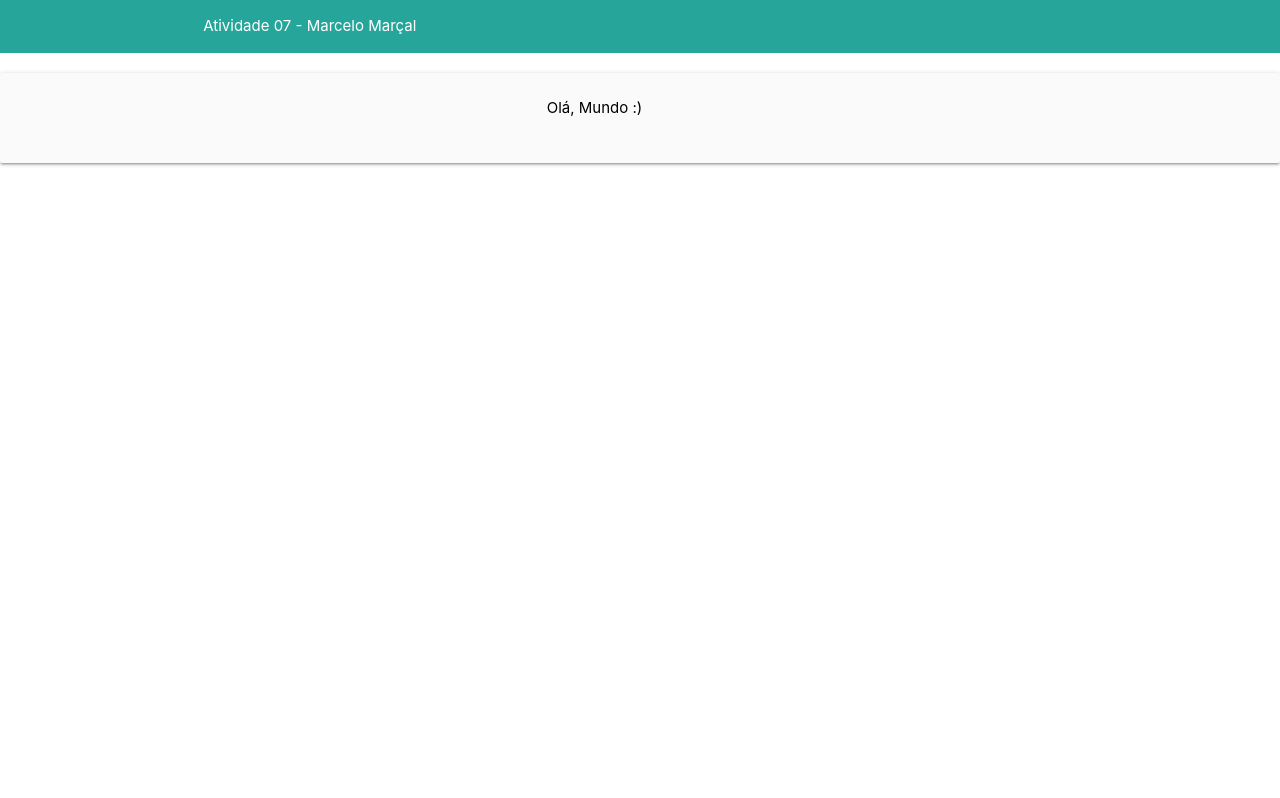
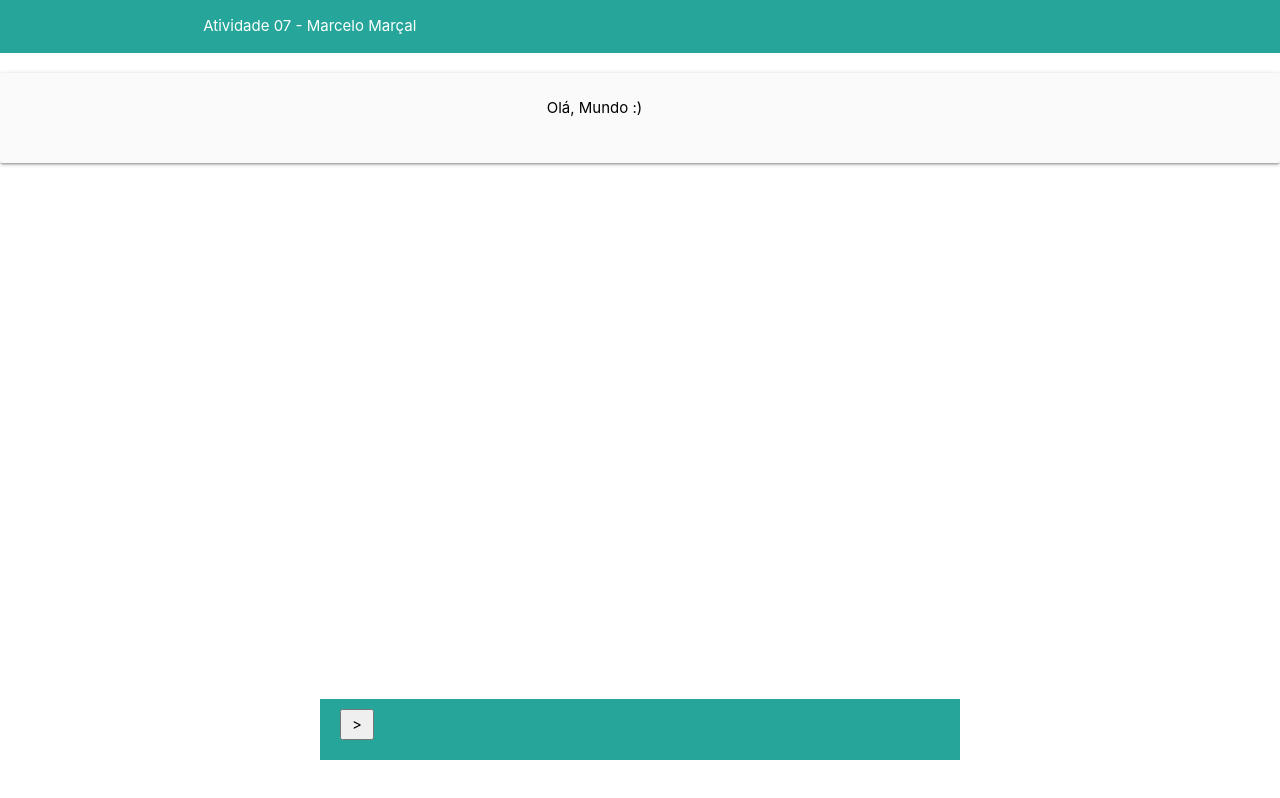
Before and after one commit to m-marcal/radio-on-internet, an Angular app: page / in a window 1280 px wide. Built offline with nearby package versions, Linux system fonts and the light colour scheme.

Commit message:
Criação do footer component

```diff
--- a/src/app/app.component.html
+++ b/src/app/app.component.html
@@ -5,3 +5,5 @@
     <app-simple-banner/>
 </main>
 <!-- end of main-->
+
+<app-footer></app-footer>
--- a/src/app/app.module.ts
+++ b/src/app/app.module.ts
@@ -5,12 +5,14 @@ import { AppRoutingModule } from './app-routing.module';
 import { AppComponent } from './app.component';
 import { HeaderComponent } from './header/header.component';
 import { SimpleBannerComponent } from './simple-banner/simple-banner.component';
+import { FooterComponent } from './footer/footer.component';
 
 @NgModule({
   declarations: [
     AppComponent,
     HeaderComponent,
-    SimpleBannerComponent
+    SimpleBannerComponent,
+    FooterComponent
   ],
   imports: [
     BrowserModule,
--- /dev/null
+++ b/src/app/footer/footer.component.css
@@ -0,0 +1,22 @@
+.footer {
+    position: fixed;
+    bottom: 5%;
+    left: 50%;
+    transform: translateX(-50%);
+    width: 50%;
+    background-color: #26a69a;
+    color: black;
+    padding: 10px 20px 20px;
+    z-index: 999; /* Para garantir que o footer esteja acima de outros elementos */
+    text-align: center;
+}
+
+.play-pause-button {
+    padding: 5px 10px;
+  }
+
+.radio-name {
+  margin-top: 3px;
+  margin-bottom: 0;
+  margin-left: 20px;
+}
--- /dev/null
+++ b/src/app/footer/footer.component.html
@@ -0,0 +1,10 @@
+<div class="footer">
+    <div class="left">
+      <button (click)="togglePlayPause()" class="play-pause-button">
+        {{ isPlaying ? '||' : '>' }}
+      </button>
+    </div>
+    <div class="left">
+      <p *ngIf="isPlaying" class="radio-name">Ouvindo: {{ currentRadio }}</p>
+    </div>
+  </div>
--- /dev/null
+++ b/src/app/footer/footer.component.ts
@@ -0,0 +1,22 @@
+import { Component, OnInit } from '@angular/core';
+
+@Component({
+  selector: 'app-footer',
+  templateUrl: './footer.component.html',
+  styleUrls: ['./footer.component.css']
+})
+export class FooterComponent implements OnInit {
+  isPlaying: boolean = false;
+  currentRadio: string = '';
+
+  constructor() { }
+
+  ngOnInit(): void {
+    //to-do
+  }
+
+  togglePlayPause() {
+    //to-do
+    this.isPlaying = !this.isPlaying;
+  }
+}
```
Also changed, not shown: 1 other file (tests, documents, lock files or other folders).
